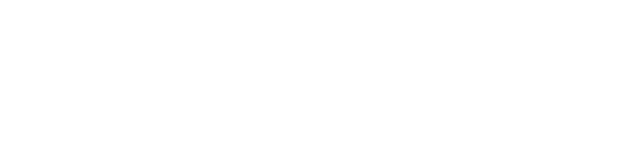
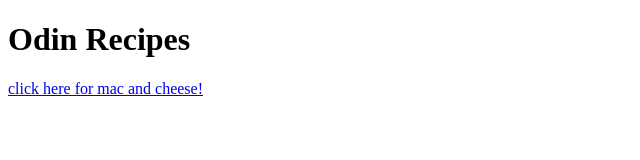
Before and after one commit to rbeeb/odin-recipes, a plain HTML site: page index.html in a window 1280 px wide. Shown: the whole page, without its empty margins (0-640 px from the left). Drawn offline with Linux system fonts and the light colour scheme.

Commit message:
added links to site pages

```diff
--- a/index.html
+++ b/index.html
@@ -6,6 +6,8 @@
 
     </head>
     <body>
+        <h1>Odin Recipes</h1>
+            <a href="./recipes/mac-and-cheese.html">click here for mac and cheese!</a>
 
 
     </body>
```
